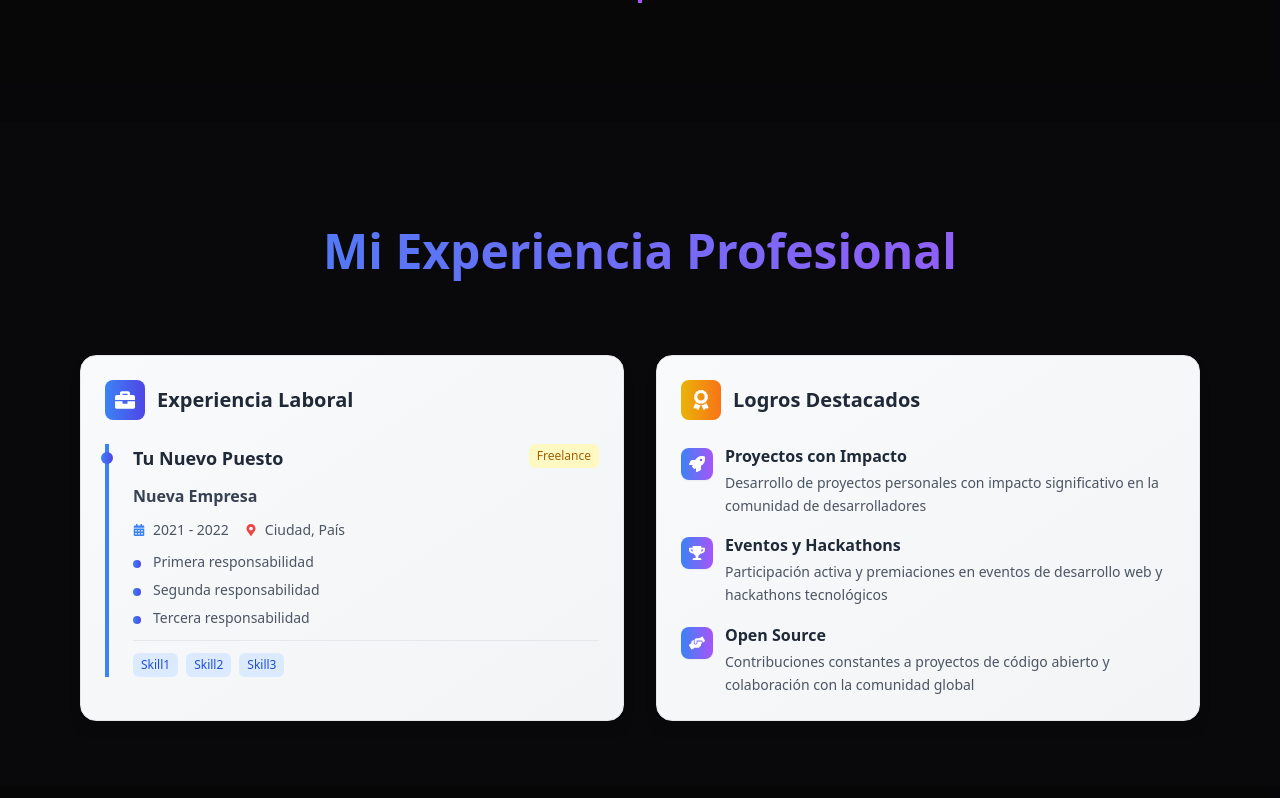
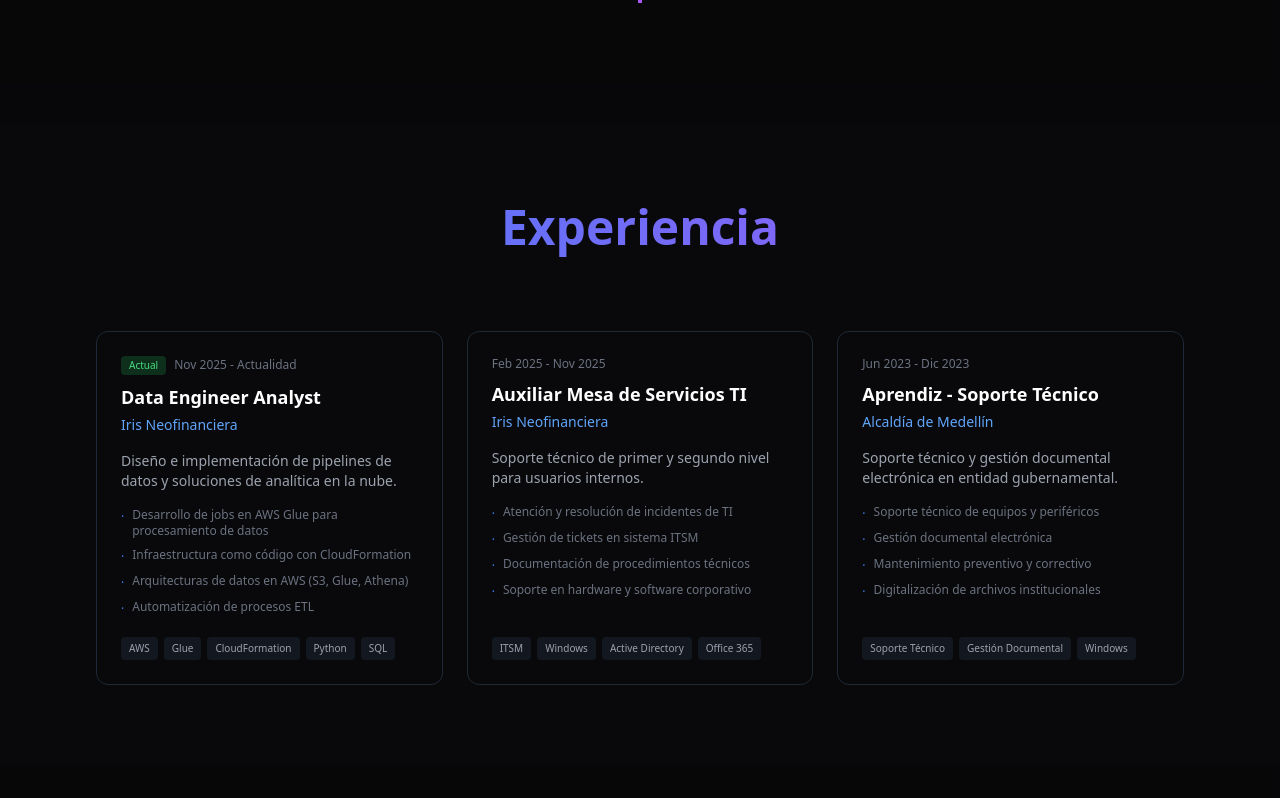
Before and after one commit to JADER124/Personal-Portfolio, a React (Vite) app: page / in a window 1280 px wide. Shown: the part 4462-5260 px from the top of the page. Built offline with nearby package versions, Linux system fonts and the light colour scheme; what tailwindcss-animated would draw is missing.

Commit message:
feat: update component experience

```diff
--- a/src/components/experience.jsx
+++ b/src/components/experience.jsx
@@ -1,18 +1,117 @@
 import React from 'react';
-import WorkExperience from '../sections/WorkExperience';
-import Achievements from '../sections/Achievements';
-
 
 function Experience() {
+  const experiences = [
+    {
+      id: 1,
+      position: "Data Engineer Analyst",
+      company: "Iris Neofinanciera",
+      period: "Nov 2025 - Actualidad",
+      current: true,
+      description: "Diseño e implementación de pipelines de datos y soluciones de analítica en la nube.",
+      tasks: [
+        "Desarrollo de jobs en AWS Glue para procesamiento de datos",
+        "Infraestructura como código con CloudFormation",
+        "Arquitecturas de datos en AWS (S3, Glue, Athena)",
+        "Automatización de procesos ETL"
+      ],
+      tech: ["AWS", "Glue", "CloudFormation", "Python", "SQL"]
+    },
+    {
+      id: 2,
+      position: "Auxiliar Mesa de Servicios TI",
+      company: "Iris Neofinanciera",
+      period: "Feb 2025 - Nov 2025",
+      current: false,
+      description: "Soporte técnico de primer y segundo nivel para usuarios internos.",
+      tasks: [
+        "Atención y resolución de incidentes de TI",
+        "Gestión de tickets en sistema ITSM",
+        "Documentación de procedimientos técnicos",
+        "Soporte en hardware y software corporativo"
+      ],
+      tech: ["ITSM", "Windows", "Active Directory", "Office 365"]
+    },
+    {
+      id: 3,
+      position: "Aprendiz - Soporte Técnico",
+      company: "Alcaldía de Medellín",
+      period: "Jun 2023 - Dic 2023",
+      current: false,
+      description: "Soporte técnico y gestión documental electrónica en entidad gubernamental.",
+      tasks: [
+        "Soporte técnico de equipos y periféricos",
+        "Gestión documental electrónica",
+        "Mantenimiento preventivo y correctivo",
+        "Digitalización de archivos institucionales"
+      ],
+      tech: ["Soporte Técnico", "Gestión Documental", "Windows"]
+    }
+  ];
+
   return (
-  <section className="py-16 " data-aos="fade-up">
-      <div className="max-w-6xl mx-auto px-4">
-        <h2 className="text-5xl mb-10 text-center font-bold capitalize p-10 bg-gradient-to-r from-blue-500 to-purple-500 text-transparent bg-clip-text">
-          Mi Experiencia Profesional
-        </h2>
-        <div className="grid md:grid-cols-2 gap-8">
-          <WorkExperience />
-          <Achievements />
+    <section id="experience" className="pb-20" data-aos="fade-up">
+      {/* Título */}
+      <div className="text-center my-10">
+        <h1 className="text-3xl md:text-4xl lg:text-5xl font-bold capitalize p-6 lg:p-10 bg-gradient-to-r from-blue-500 to-purple-500 text-transparent bg-clip-text">
+          Experiencia
+        </h1>
+      </div>
+
+      {/* Cards horizontales */}
+      <div className="px-4 sm:px-8 md:px-16 lg:px-24">
+        <div className="max-w-6xl mx-auto grid grid-cols-1 md:grid-cols-3 gap-6">
+          {experiences.map((exp, index) => (
+            <div
+              key={exp.id}
+              className="p-6 border border-gray-800 rounded-xl hover:border-gray-700 transition-colors flex flex-col"
+              data-aos="fade-up"
+              data-aos-delay={index * 50}
+            >
+              {/* Header */}
+              <div className="mb-4">
+                <div className="flex items-center gap-2 mb-2">
+                  {exp.current && (
+                    <span className="text-[10px] px-2 py-0.5 bg-green-500/20 text-green-400 rounded">
+                      Actual
+                    </span>
+                  )}
+                  <p className="text-gray-500 text-xs">{exp.period}</p>
+                </div>
+                <h3 className="text-lg font-semibold text-white mb-1">
+                  {exp.position}
+                </h3>
+                <p className="text-blue-400 text-sm">{exp.company}</p>
+              </div>
+
+              {/* Descripción */}
+              <p className="text-gray-400 text-sm mb-4">
+                {exp.description}
+              </p>
+
+              {/* Tareas */}
+              <ul className="space-y-2 mb-5 flex-grow">
+                {exp.tasks.map((task, i) => (
+                  <li key={i} className="flex items-start gap-2 text-gray-500 text-xs">
+                    <span className="text-blue-500 mt-0.5">·</span>
+                    {task}
+                  </li>
+                ))}
+              </ul>
+
+              {/* Tecnologías */}
+              <div className="flex flex-wrap gap-1.5 mt-auto">
+                {exp.tech.map((item, i) => (
+                  <span
+                    key={i}
+                    className="text-[10px] px-2 py-1 bg-gray-800/50 text-gray-400 rounded"
+                  >
+                    {item}
+                  </span>
+                ))}
+              </div>
+            </div>
+          ))}
         </div>
       </div>
     </section>
--- a/src/data/projectsData.js
+++ b/src/data/projectsData.js
@@ -9,7 +9,7 @@
     title: "ToDoList",
     description: "Aplicación para gestionar tareas diarias con interfaz intuitiva y soporte para múltiples listas.",
     technologies: ["React", "Tailwind", "Vite"],
-    link: "#",
+    link: "/projects/todo",
   },
   {
     id: "myaverage",
--- a/src/sections/Achievements.jsx
+++ b/src/sections/Achievements.jsx
@@ -1,51 +1,61 @@
 import React from 'react';
-import { FaAward, FaTrophy, FaRocket, FaHandsHelping } from 'react-icons/fa';
+import { FaAward, FaTrophy, FaRocket, FaGraduationCap, FaCertificate } from 'react-icons/fa';
+import { SiAmazonaws } from 'react-icons/si';
 
 const Achievements = () => {
   const achievements = [
     {
+      icon: <FaGraduationCap className="w-4 h-4" />,
+      iconBg: "from-blue-500 to-indigo-500",
+      title: "Tecnólogo en Análisis y Desarrollo de Software",
+      description: "SENA - Formación técnica en desarrollo de aplicaciones y sistemas de información"
+    },
+    {
+      icon: <SiAmazonaws className="w-4 h-4" />,
+      iconBg: "from-orange-500 to-yellow-500",
+      title: "AWS Cloud Practitioner",
+      description: "Certificación en fundamentos de servicios cloud de Amazon Web Services"
+    },
+    {
       icon: <FaRocket className="w-4 h-4" />,
-      title: "Proyectos con Impacto",
-      description: "Desarrollo de proyectos personales con impacto significativo en la comunidad de desarrolladores"
+      iconBg: "from-purple-500 to-pink-500",
+      title: "Proyectos Personales",
+      description: "Desarrollo de aplicaciones web con React, Node.js y tecnologías modernas"
     },
     {
       icon: <FaTrophy className="w-4 h-4" />,
-      title: "Eventos y Hackathons",
-      description: "Participación activa y premiaciones en eventos de desarrollo web y hackathons tecnológicos"
-    },
-    {
-      icon: <FaHandsHelping className="w-4 h-4" />,
-      title: "Open Source",
-      description: "Contribuciones constantes a proyectos de código abierto y colaboración con la comunidad global"
+      iconBg: "from-green-500 to-emerald-500",
+      title: "Aprendizaje Continuo",
+      description: "Constante actualización en Data Engineering, Cloud y DevOps"
     }
   ];
 
   return (
-    <div className="bg-gradient-to-br from-slate-50 to-gray-100 dark:from-gray-800 dark:to-gray-900 rounded-2xl shadow-lg hover:shadow-xl border border-gray-200 dark:border-gray-700 p-6 transform hover:-translate-y-1 transition-all duration-300"
-         data-aos="fade-up"
-         data-aos-delay="200">
-
+    <div className="bg-gray-900/80 backdrop-blur-sm rounded-2xl p-6 border border-gray-800">
       {/* Header */}
-      <div className="flex items-center mb-6">
-        <div className="w-10 h-10 bg-gradient-to-r from-yellow-500 to-orange-500 rounded-lg flex items-center justify-center mr-3">
+      <div className="flex items-center gap-3 mb-6">
+        <div className="w-10 h-10 bg-gradient-to-r from-yellow-500 to-orange-500 rounded-xl flex items-center justify-center shadow-lg">
           <FaAward className="w-5 h-5 text-white" />
         </div>
-        <h3 className="text-xl font-bold text-gray-800 dark:text-gray-200">Logros Destacados</h3>
+        <h3 className="text-lg font-bold text-white">Logros y Certificaciones</h3>
       </div>
 
       {/* Lista de logros */}
       <div className="space-y-4">
         {achievements.map((achievement, index) => (
-          <div key={index} className="flex items-start space-x-3">
-            <div className="w-8 h-8 bg-gradient-to-r from-blue-500 to-purple-500 rounded-lg flex items-center justify-center text-white shadow-sm flex-shrink-0 mt-1">
+          <div
+            key={index}
+            className="flex items-start gap-3 p-3 rounded-xl hover:bg-gray-800/50 transition-colors duration-200"
+          >
+            <div className={`w-8 h-8 bg-gradient-to-r ${achievement.iconBg} rounded-lg flex items-center justify-center text-white shadow-sm flex-shrink-0`}>
               {achievement.icon}
             </div>
 
-            <div className="flex-1">
-              <h4 className="font-semibold text-gray-800 dark:text-gray-200 mb-1">
+            <div className="flex-1 min-w-0">
+              <h4 className="font-semibold text-white text-sm mb-1">
                 {achievement.title}
               </h4>
-              <p className="text-sm text-gray-600 dark:text-gray-400 leading-relaxed">
+              <p className="text-xs text-gray-400 leading-relaxed">
                 {achievement.description}
               </p>
             </div>
--- a/src/sections/WorkExperience.jsx
+++ b/src/sections/WorkExperience.jsx
@@ -1,85 +1,179 @@
 import React from 'react';
-import { FaBriefcase, FaCalendarAlt, FaMapMarkerAlt } from 'react-icons/fa';
+import {
+  FaBriefcase,
+  FaCalendarAlt,
+  FaMapMarkerAlt,
+  FaDatabase,
+  FaHeadset,
+  FaLaptopCode
+} from 'react-icons/fa';
+import {
+  SiAmazonaws,
+  SiPython,
+  SiMysql
+} from 'react-icons/si';
 
 const WorkExperience = () => {
-const experiences = [{
-  position: "Tu Nuevo Puesto",
-  company: "Nueva Empresa",
-  period: "2021 - 2022",
-  location: "Ciudad, País",
-  type: "Freelance", // o "Tiempo Completo", "Medio Tiempo", etc.
+  const experiences = [
+    {
+      id: 1,
+      position: "Data Engineer Analyst",
+      company: "Iris Neofinanciera",
+      period: "Nov 2025 - Actualidad",
+      location: "Medellín, Colombia",
+      type: "Tiempo Completo",
+      current: true,
+      icon: FaDatabase,
+      iconBg: "from-purple-500 to-indigo-600",
+      description: "Diseño e implementación de pipelines de datos y soluciones de analítica en la nube.",
       responsibilities: [
-    "Primera responsabilidad",
-    "Segunda responsabilidad",
-    "Tercera responsabilidad"
+        "Desarrollo y mantenimiento de jobs en AWS Glue para procesamiento de datos",
+        "Implementación de infraestructura como código con CloudFormation",
+        "Diseño de arquitecturas de datos en AWS (S3, Glue, Athena, Redshift)",
+        "Creación de dashboards y reportes analíticos para toma de decisiones",
+        "Automatización de procesos ETL y optimización de queries"
       ],
-  skills: ["Skill1", "Skill2", "Skill3"]
-}]
-return(
-  <div className="bg-gradient-to-br from-slate-50 to-gray-100 dark:from-gray-800 dark:to-gray-900 rounded-2xl shadow-lg hover:shadow-xl border border-gray-200 dark:border-gray-700 p-6 transform hover:-translate-y-1 transition-all duration-300"
-       data-aos="fade-up">
+      skills: ["AWS", "Glue", "CloudFormation", "Python", "SQL", "S3", "Athena"]
+    },
+    {
+      id: 2,
+      position: "Auxiliar Mesa de Servicios TI",
+      company: "Iris Neofinanciera",
+      period: "Feb 2025 - Nov 2025",
+      location: "Medellín, Colombia",
+      type: "Tiempo Completo",
+      current: false,
+      icon: FaHeadset,
+      iconBg: "from-blue-500 to-cyan-500",
+      description: "Soporte técnico de primer y segundo nivel para usuarios internos.",
+      responsibilities: [
+        "Atención y resolución de incidentes de TI en mesa de servicios",
+        "Soporte técnico a usuarios en hardware y software corporativo",
+        "Gestión de tickets y seguimiento de casos en sistema ITSM",
+        "Documentación de procedimientos y base de conocimiento",
+        "Escalamiento de incidentes complejos a equipos especializados"
+      ],
+      skills: ["ITSM", "Windows", "Active Directory", "Office 365", "Networking"]
+    },
+    {
+      id: 3,
+      position: "Aprendiz SENA - Soporte Técnico",
+      company: "Alcaldía de Medellín",
+      period: "Jun 2023 - Dic 2023",
+      location: "Medellín, Colombia",
+      type: "Contrato Aprendizaje",
+      current: false,
+      icon: FaLaptopCode,
+      iconBg: "from-green-500 to-emerald-500",
+      description: "Soporte técnico y gestión documental electrónica en entidad gubernamental.",
+      responsibilities: [
+        "Soporte técnico de equipos de cómputo y periféricos",
+        "Gestión documental electrónica y digitalización de archivos",
+        "Mantenimiento preventivo y correctivo de equipos",
+        "Atención a usuarios y resolución de problemas técnicos",
+        "Apoyo en la administración de sistemas de información"
+      ],
+      skills: ["Soporte Técnico", "Gestión Documental", "Windows", "Hardware", "Ofimática"]
+    }
+  ];
+
+  const getTypeStyles = (type, current) => {
+    if (current) {
+      return "bg-green-500/20 text-green-400 border border-green-500/30";
+    }
+    switch (type) {
+      case "Tiempo Completo":
+        return "bg-blue-500/20 text-blue-400 border border-blue-500/30";
+      case "Contrato Aprendizaje":
+        return "bg-yellow-500/20 text-yellow-400 border border-yellow-500/30";
+      default:
+        return "bg-gray-500/20 text-gray-400 border border-gray-500/30";
+    }
+  };
+
+  return (
+    <div className="relative">
+      {/* Línea del timeline - visible solo en desktop */}
+      <div className="hidden md:block absolute left-8 top-0 bottom-0 w-0.5 bg-gradient-to-b from-purple-500 via-blue-500 to-green-500"></div>
+
+      <div className="space-y-8">
+        {experiences.map((exp, index) => {
+          const IconComponent = exp.icon;
+          return (
+            <div
+              key={exp.id}
+              className="relative group"
+              data-aos="fade-up"
+              data-aos-delay={index * 100}
+            >
+              {/* Card */}
+              <div className="md:ml-20 bg-gray-900/80 backdrop-blur-sm rounded-2xl p-6 border border-gray-800 hover:border-gray-700 transition-all duration-300 hover:shadow-xl hover:shadow-purple-500/5">
+
+                {/* Icono del timeline - visible solo en desktop */}
+                <div className={`hidden md:flex absolute left-4 top-6 w-8 h-8 rounded-full bg-gradient-to-r ${exp.iconBg} items-center justify-center shadow-lg ring-4 ring-gray-900`}>
+                  <IconComponent className="w-4 h-4 text-white" />
+                </div>
 
                 {/* Header */}
-    <div className="flex items-center mb-6">
-      <div className="w-10 h-10 bg-gradient-to-r from-blue-500 to-indigo-600 rounded-lg flex items-center justify-center mr-3">
-        <FaBriefcase className="w-5 h-5 text-white" />
+                <div className="flex flex-col sm:flex-row sm:items-start sm:justify-between gap-3 mb-4">
+                  <div className="flex items-start gap-3">
+                    {/* Icono móvil */}
+                    <div className={`md:hidden w-10 h-10 rounded-xl bg-gradient-to-r ${exp.iconBg} flex items-center justify-center shadow-lg flex-shrink-0`}>
+                      <IconComponent className="w-5 h-5 text-white" />
                     </div>
-      <h3 className="text-xl font-bold text-gray-800 dark:text-gray-200">Experiencia Laboral</h3>
+                    <div>
+                      <h4 className="text-xl font-bold text-white group-hover:text-transparent group-hover:bg-clip-text group-hover:bg-gradient-to-r group-hover:from-blue-400 group-hover:to-purple-400 transition-all duration-300">
+                        {exp.position}
+                      </h4>
+                      <p className="text-blue-400 font-semibold mt-1">
+                        {exp.company}
+                      </p>
+                    </div>
                   </div>
 
-    {/* Lista de experiencias */}
-    <div className="space-y-6">
-      {experiences.map((exp, index) => (
-        <div key={index} className="border-l-4 border-blue-500 pl-6 relative">
-          <div className="absolute left-0 top-2 w-3 h-3 bg-gradient-to-r from-blue-500 to-indigo-600 rounded-full -translate-x-2"></div>
-
-          <div className="space-y-3">
-            <div className="flex flex-col sm:flex-row sm:items-start sm:justify-between">
-              <h4 className="font-bold text-lg text-gray-800 dark:text-gray-200">
-                {exp.position}
-              </h4>
-              <span className={`px-2 py-1 text-xs rounded-md font-medium self-start mt-1 sm:mt-0 ${
-                exp.type === "Tiempo Completo"
-                  ? "bg-green-100 dark:bg-green-900/30 text-green-700 dark:text-green-300"
-                  : "bg-yellow-100 dark:bg-yellow-900/30 text-yellow-700 dark:text-yellow-300"
-              }`}>
-                {exp.type}
+                  <span className={`self-start px-3 py-1 text-xs rounded-full font-medium whitespace-nowrap ${getTypeStyles(exp.type, exp.current)}`}>
+                    {exp.current ? "Actual" : exp.type}
                   </span>
                 </div>
 
-            <p className="font-semibold text-gray-700 dark:text-gray-300">
-              {exp.company}
+                {/* Descripción */}
+                <p className="text-gray-400 text-sm mb-4 leading-relaxed">
+                  {exp.description}
                 </p>
 
-            {/* Info adicional */}
-            <div className="flex flex-col sm:flex-row sm:items-center space-y-1 sm:space-y-0 sm:space-x-4 text-sm text-gray-600 dark:text-gray-400">
-              <div className="flex items-center">
-                <FaCalendarAlt className="w-3 h-3 mr-2 text-blue-500" />
+                {/* Info de fecha y ubicación */}
+                <div className="flex flex-wrap items-center gap-4 text-sm text-gray-500 mb-4">
+                  <div className="flex items-center gap-2">
+                    <FaCalendarAlt className="w-3.5 h-3.5 text-purple-400" />
                     <span>{exp.period}</span>
                   </div>
-              <div className="flex items-center">
-                <FaMapMarkerAlt className="w-3 h-3 mr-2 text-red-500" />
+                  <div className="flex items-center gap-2">
+                    <FaMapMarkerAlt className="w-3.5 h-3.5 text-red-400" />
                     <span>{exp.location}</span>
                   </div>
                 </div>
 
                 {/* Responsabilidades */}
-            <div className="mt-4 space-y-2">
+                <div className="space-y-2 mb-5">
+                  <p className="text-xs font-semibold text-gray-500 uppercase tracking-wider">Responsabilidades</p>
+                  <ul className="space-y-2">
                     {exp.responsibilities.map((resp, respIndex) => (
-                <div key={respIndex} className="flex items-start space-x-3">
-                  <div className="w-2 h-2 mt-2 rounded-full bg-gradient-to-r from-blue-500 to-indigo-600"></div>
-                  <p className="text-gray-600 dark:text-gray-400 text-sm">
-                    {resp}
-                  </p>
-                </div>
+                      <li key={respIndex} className="flex items-start gap-3 text-sm text-gray-400">
+                        <span className="w-1.5 h-1.5 rounded-full bg-gradient-to-r from-blue-500 to-purple-500 mt-2 flex-shrink-0"></span>
+                        <span>{resp}</span>
+                      </li>
                     ))}
+                  </ul>
                 </div>
 
                 {/* Skills */}
-            <div className="mt-4 pt-3 border-t border-gray-200 dark:border-gray-700">
+                <div className="pt-4 border-t border-gray-800">
                   <div className="flex flex-wrap gap-2">
                     {exp.skills.map((skill, skillIndex) => (
-                  <span key={skillIndex} className="px-2 py-1 bg-blue-100 dark:bg-blue-900/30 text-blue-700 dark:text-blue-300 text-xs rounded-md font-medium">
+                      <span
+                        key={skillIndex}
+                        className="px-3 py-1 bg-gray-800 hover:bg-gray-700 text-gray-300 text-xs rounded-lg font-medium transition-colors duration-200"
+                      >
                         {skill}
                       </span>
                     ))}
@@ -87,7 +181,8 @@
                 </div>
               </div>
             </div>
-      ))}
+          );
+        })}
       </div>
     </div>
   );
```
Also changed, not shown: src/components/projects.jsx (+85 -24 lines). Lines whose indentation alone changed are shown as unchanged.
